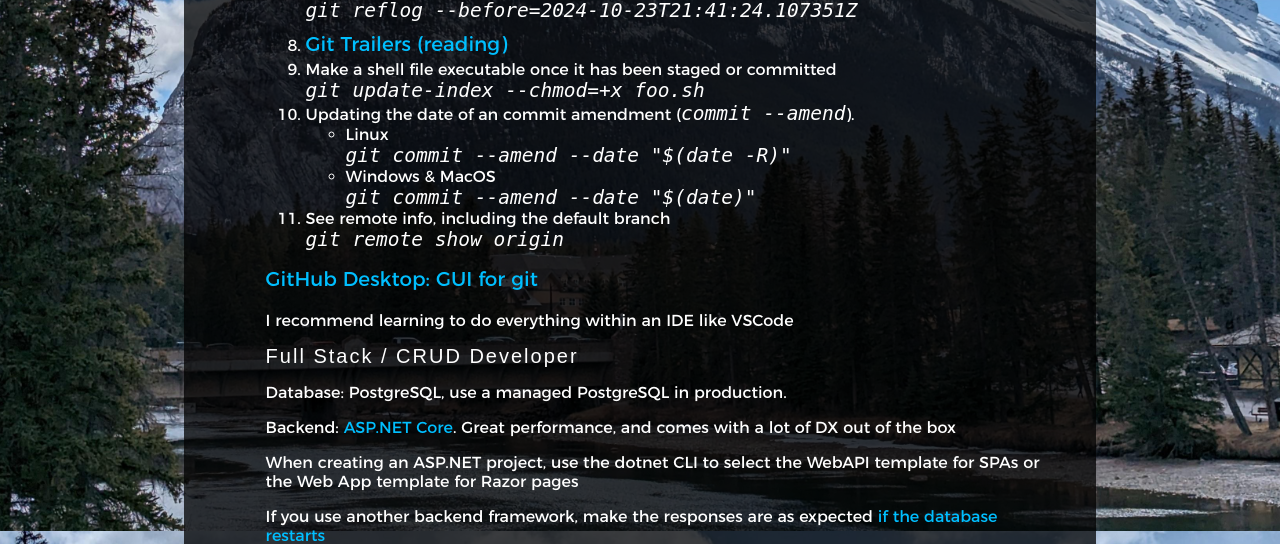
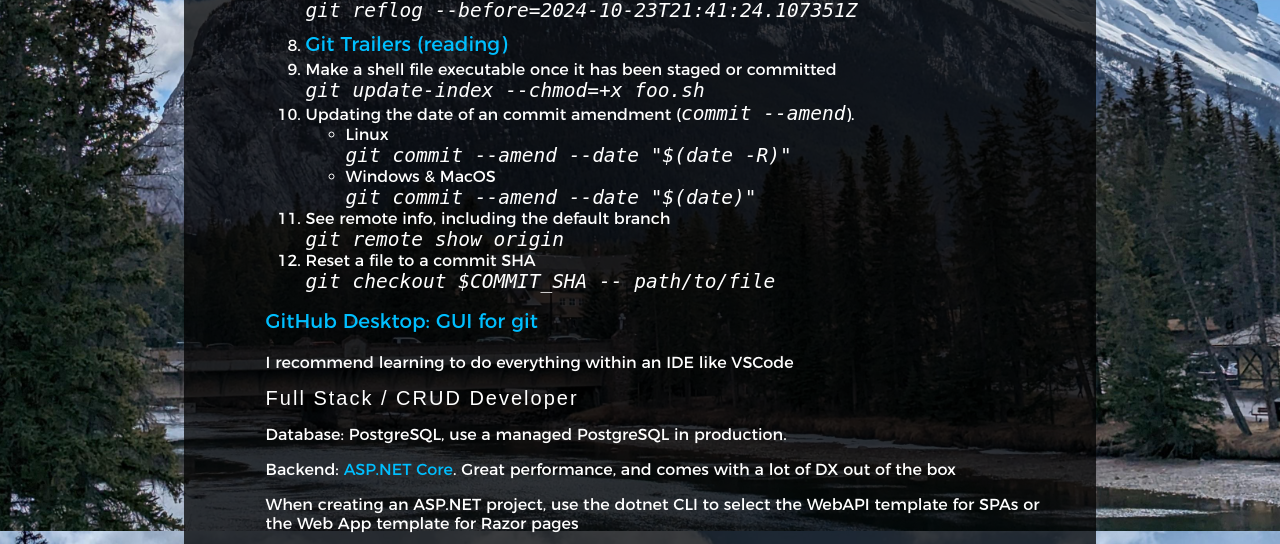
Before and after one commit to elibroftw/website, a Flask app: page /resources/ in a window 1280 px wide. Shown: the part 1869-2413 px from the top of the page. Run offline with Flask 3, Linux system fonts and the light colour scheme; parts of the project's set-up code (start-up, migrations or seed data) failed here and were passed over; some libraries are stand-ins or nearby versions.

Commit message:
Add tip: Reset a file to a commit SHA

```diff
--- a/templates/resources.html
+++ b/templates/resources.html
@@ -159,6 +159,10 @@
             See remote info, including the default branch
             <br><code>git remote show origin</code>
         </li>
+        <li>
+            Reset a file to a commit SHA
+            <br><code>git checkout $COMMIT_SHA -- path/to/file</code>
+        </li>
     </ul>
     <a href="https://desktop.github.com/" class="link">GitHub Desktop: GUI for git</a>
     <p>I recommend learning to do everything within an IDE like VSCode</p>
```
